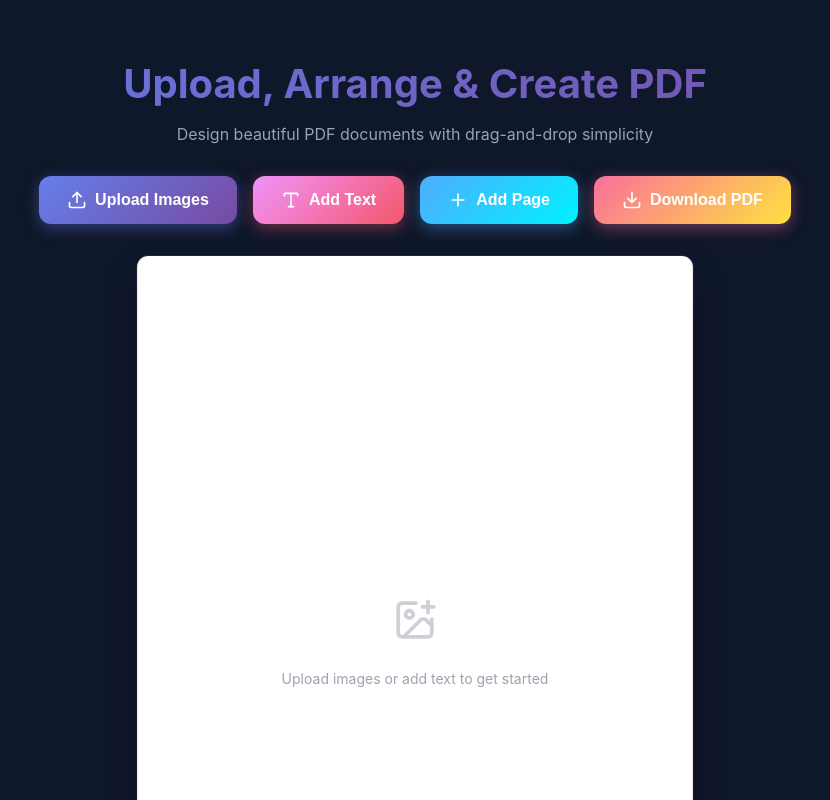
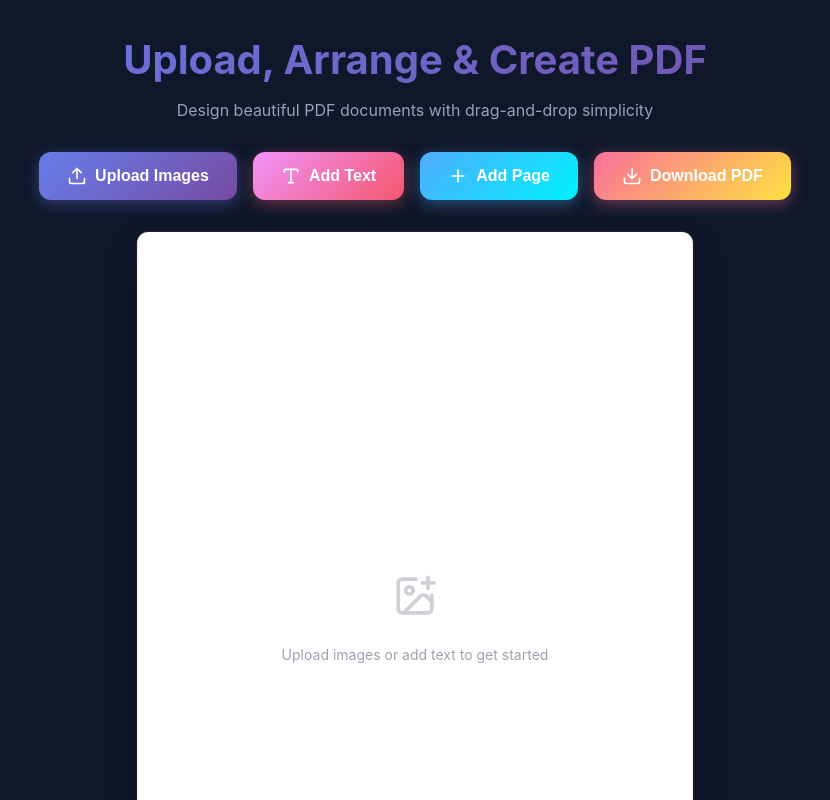
Before and after one commit to esHack/collage-pdf-app, a React (Create React App) app in the folder frontend/: page / in a window 1280 px wide. Shown: the top 800 px of the page, without its empty margins (225-1055 px from the left). Built offline with nearby package versions, Linux system fonts and the light colour scheme.

Commit message:
remove space

```diff
--- a/frontend/src/App.js
+++ b/frontend/src/App.js
@@ -380,10 +380,10 @@ function App() {
   };
 
   return (
-    <div style={{ minHeight: '100vh', background: '#0f172a', padding: '1rem' }}>
+    <div style={{ minHeight: '100vh', background: '#0f172a', padding: '0' }}>
       <div style={{ maxWidth: '90rem', margin: '0 auto' }}>
         {/* Header */}
-        <div style={{ textAlign: 'center', marginBottom: '2rem', paddingTop: '1rem' }}>
+        <div style={{ textAlign: 'center', marginBottom: '2rem', paddingTop: '0.5rem' }}>
           <h1 style={{ fontSize: '2.5rem', fontWeight: '700', background: 'linear-gradient(135deg, #667eea 0%, #764ba2 100%)', WebkitBackgroundClip: 'text', WebkitTextFillColor: 'transparent', backgroundClip: 'text', marginBottom: '0.5rem' }}>
             Upload, Arrange & Create PDF
           </h1>
--- a/frontend/src/index.js
+++ b/frontend/src/index.js
@@ -2,7 +2,6 @@ import React from 'react';
 import ReactDOM from 'react-dom/client';
 import './index.css';
 import App from './App';
-import reportWebVitals from './reportWebVitals';
 
 const root = ReactDOM.createRoot(document.getElementById('root'));
 root.render(
@@ -10,8 +9,3 @@ root.render(
     <App />
   </React.StrictMode>
 );
-
-// If you want to start measuring performance in your app, pass a function
-// to log results (for example: reportWebVitals(console.log))
-// or send to an analytics endpoint. Learn more: https://bit.ly/CRA-vitals
-reportWebVitals();
```
